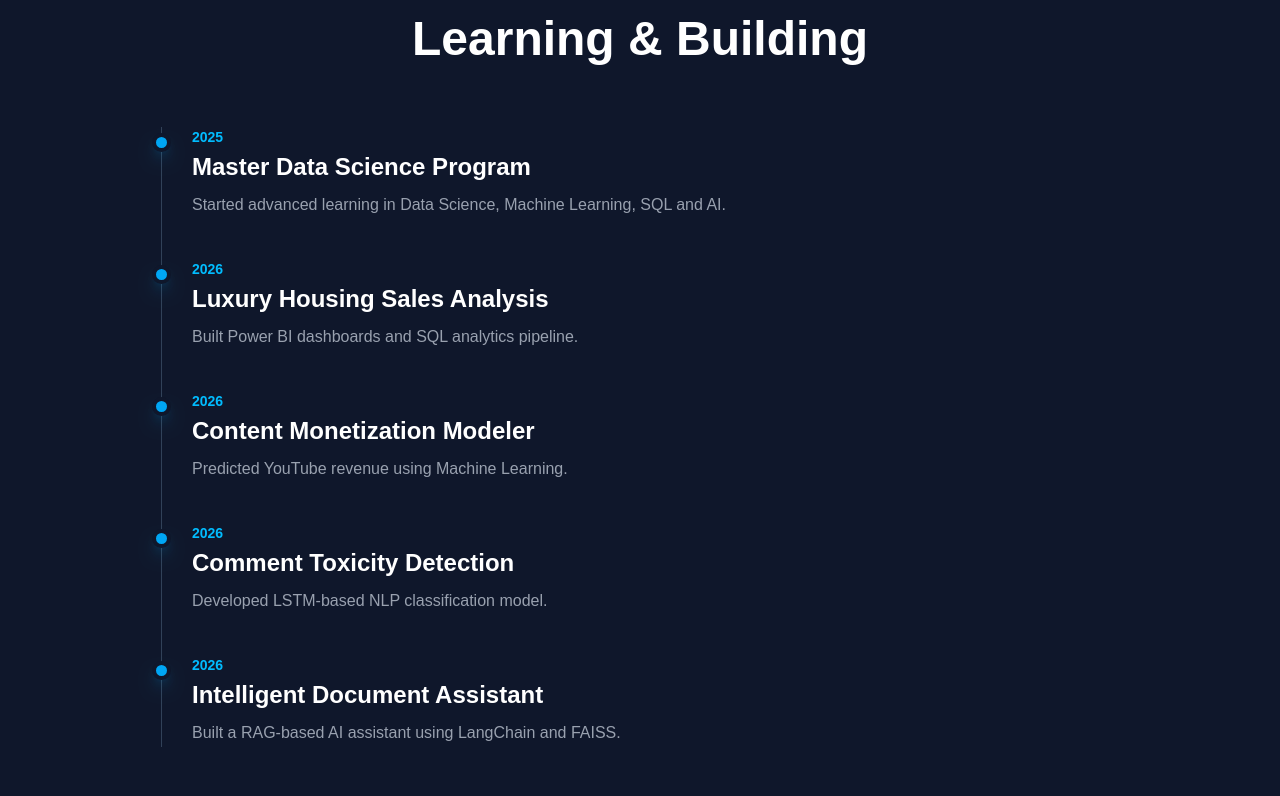
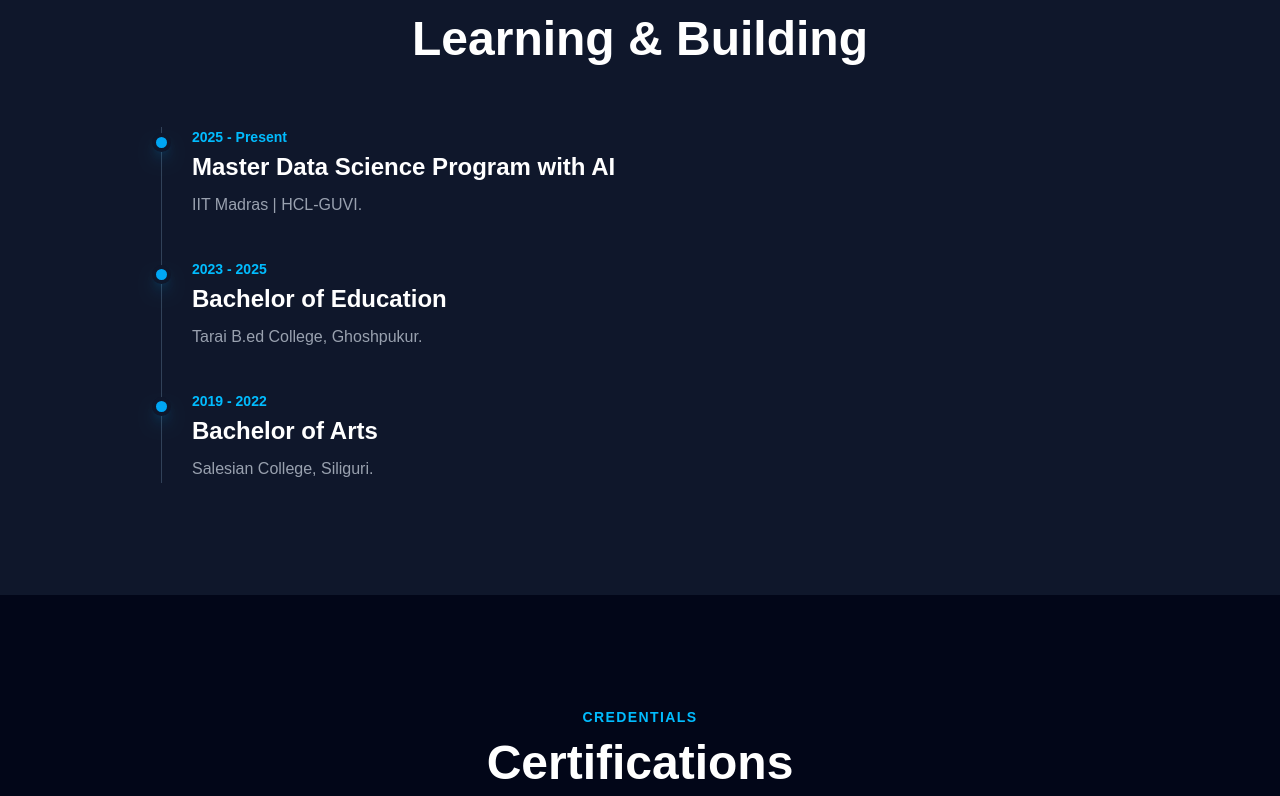
Before and after one commit to Sagar-Bhawal/sagar-portfolio, a React (Vite) app: page / in a window 1280 px wide. Shown: the part 5604-6400 px from the top of the page. Built offline with nearby package versions, Linux system fonts and the light colour scheme.

Commit message:
Update project files

```diff
--- a/src/components/Timeline.jsx
+++ b/src/components/Timeline.jsx
@@ -1,28 +1,18 @@
 const timeline = [
   {
-    year: "2025",
-    title: "Master Data Science Program",
-    desc: "Started advanced learning in Data Science, Machine Learning, SQL and AI.",
+    year: "2025 - Present",
+    title: "Master Data Science Program with AI",
+    desc: "IIT Madras | HCL-GUVI.",
   },
   {
-    year: "2026",
-    title: "Luxury Housing Sales Analysis",
-    desc: "Built Power BI dashboards and SQL analytics pipeline.",
+    year: "2023 - 2025",
+    title: "Bachelor of Education ",
+    desc: "Tarai B.ed College, Ghoshpukur.",
   },
   {
-    year: "2026",
-    title: "Content Monetization Modeler",
-    desc: "Predicted YouTube revenue using Machine Learning.",
-  },
-  {
-    year: "2026",
-    title: "Comment Toxicity Detection",
-    desc: "Developed LSTM-based NLP classification model.",
-  },
-  {
-    year: "2026",
-    title: "Intelligent Document Assistant",
-    desc: "Built a RAG-based AI assistant using LangChain and FAISS.",
+    year: "2019 - 2022",
+    title: "Bachelor of Arts",
+    desc: "Salesian College, Siliguri.",
   },
 ];
 
```
